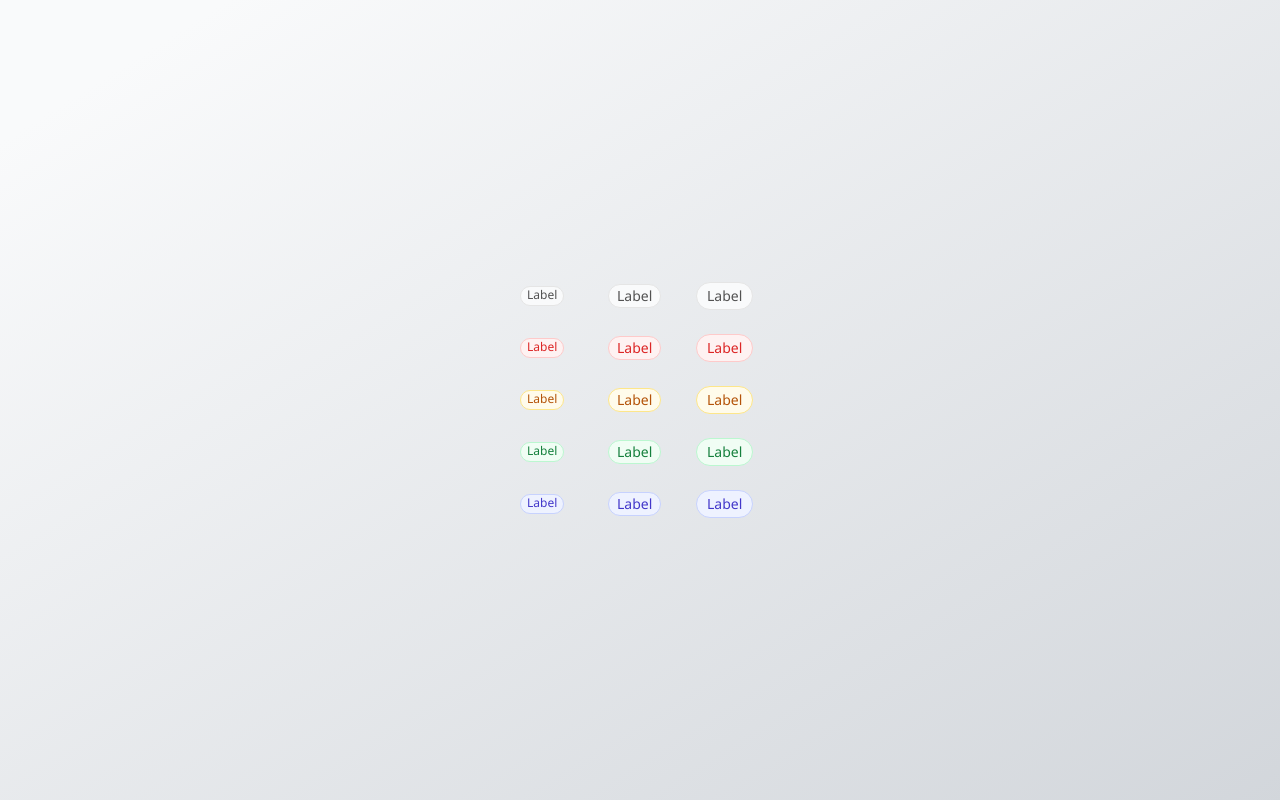
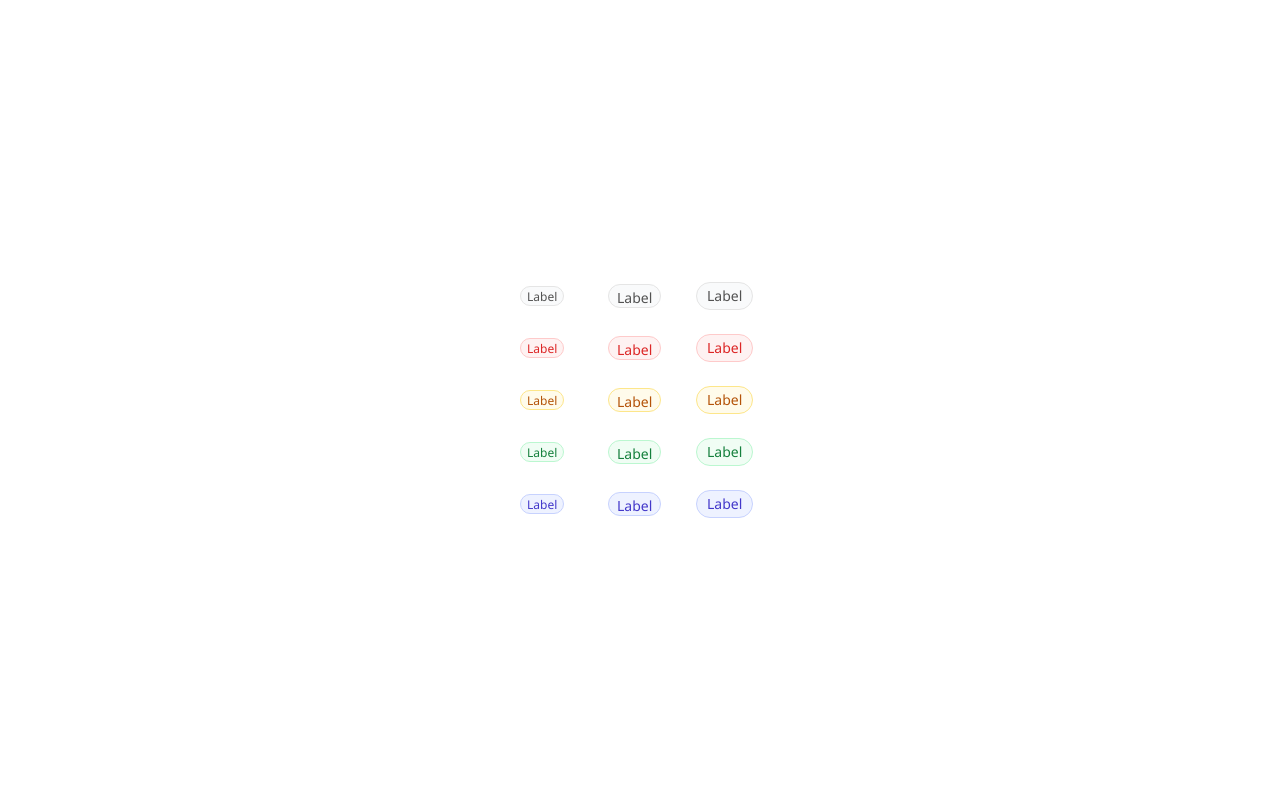
Before and after one commit to omarqx/badge-component-nextjs, a Next.js app: page / in a window 1280 px wide. Built offline with nearby package versions, Linux system fonts and the light colour scheme.

Commit message:
third draft

```diff
--- a/app/layout.tsx
+++ b/app/layout.tsx
@@ -4,15 +4,15 @@ import { Noto_Sans } from "next/font/google";
 
 // Load Noto Sans font with the desired weights and settings
 const noto_sans = Noto_Sans({
-  weight: ['400', '600'],
+  weight: ['400'],
   style: ['normal'],
   subsets: ['latin'],
   display: 'swap',
 });
 
 export const metadata: Metadata = {
-  title: "Create Next App",
-  description: "Generated by create next app",
+  title: "Versatile Badge Component - Next.js & TypeScript",
+  description: "A reusable badge component built with Next.js and TypeScript, part of a design system to ensure consistency across apps. Includes customizable variants and sizes, with a focus on design fidelity and cross-browser compatibility.",
 };
 
 export default function RootLayout({
@@ -23,7 +23,7 @@ export default function RootLayout({
   return (
     <html lang="en">
       <body
-        className={`${noto_sans.className} antialiased bg-gradient`}
+        className={`${noto_sans.className} antialiased bg-gradient bg-white`}
       >
         {children}
       </body>
--- a/app/page.tsx
+++ b/app/page.tsx
@@ -7,9 +7,9 @@ const sizes: size[] = ["small", "medium", "large"];
 const sizeContainerTranslator = (size: size) => {
   switch (size) {
     case "small":
-      return 'h-5 px-1.5 py-0.5';
+      return 'h-5 px-1.5 py-1';
     case "medium":
-      return 'h-6 px-2 py-0.5'
+      return 'h-6 px-2 py-1'
     case "large":
     default:
       return 'h-7 px-2.5 py-1';
@@ -71,7 +71,7 @@ function Badge({ variant, size }: { variant: variant, size: size }) {
 
 export default function Home() {
   return (
-    <main className="min-h-screen flex justify-center items-center">
+    <main className="min-h-screen py-[200px] flex justify-center items-center">
       <section className="w-60 h-[236px] justify-start items-center gap-6 flex grid grid-cols-3 gap-4">{variants.map((variant) => {
         return (
           sizes.map((size) => {
--- a/tailwind.config.ts
+++ b/tailwind.config.ts
@@ -7,11 +7,6 @@ const config: Config = {
     "./app/**/*.{js,ts,jsx,tsx,mdx}",
   ],
   theme: {
-    extend: {
-      backgroundImage: {
-        'gradient': 'linear-gradient(148deg, #F9FAFB 8.89%, #D2D6DB 100.48%)',
-      }
-    },
   },
   plugins: [],
 };
```
